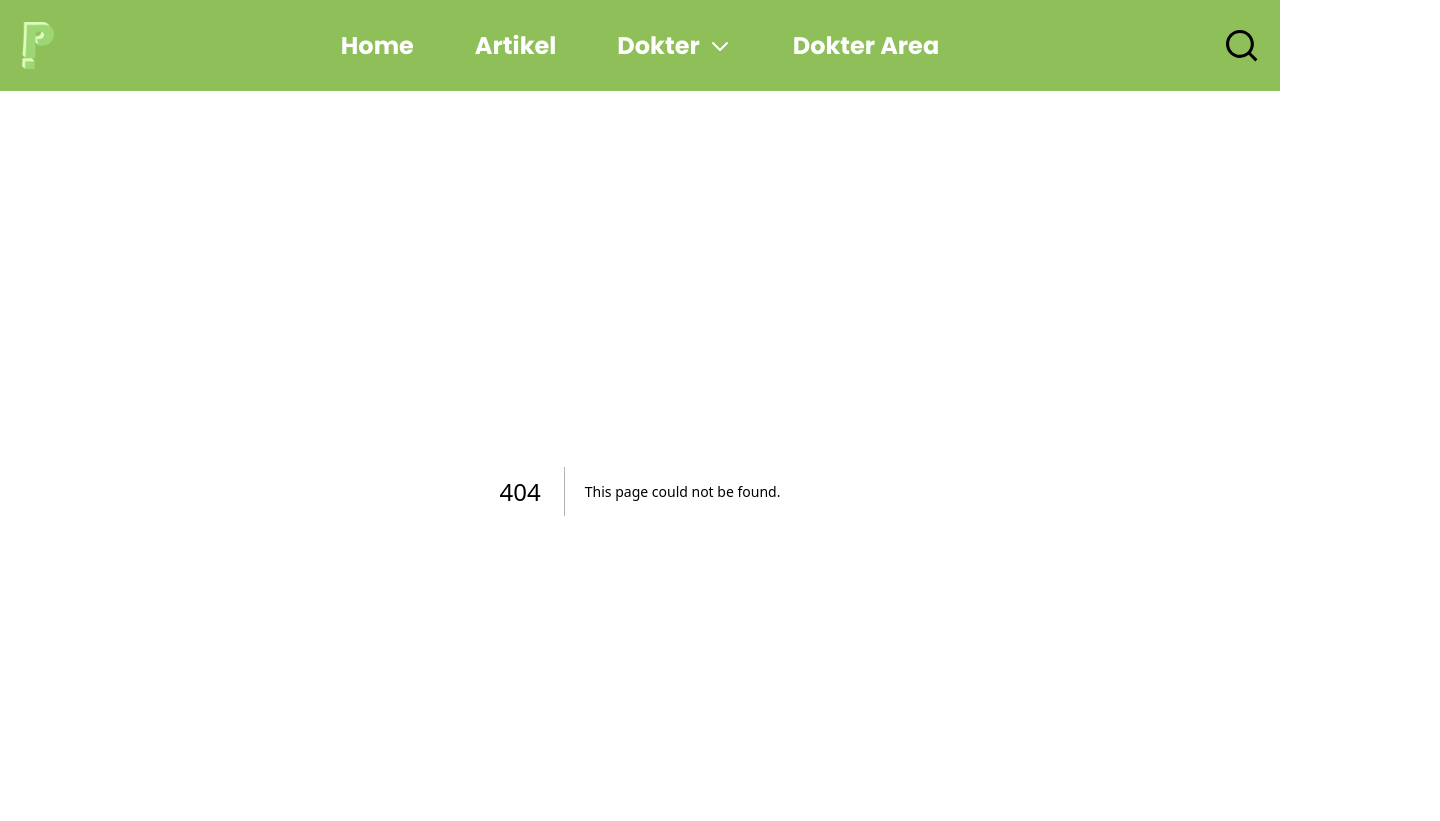
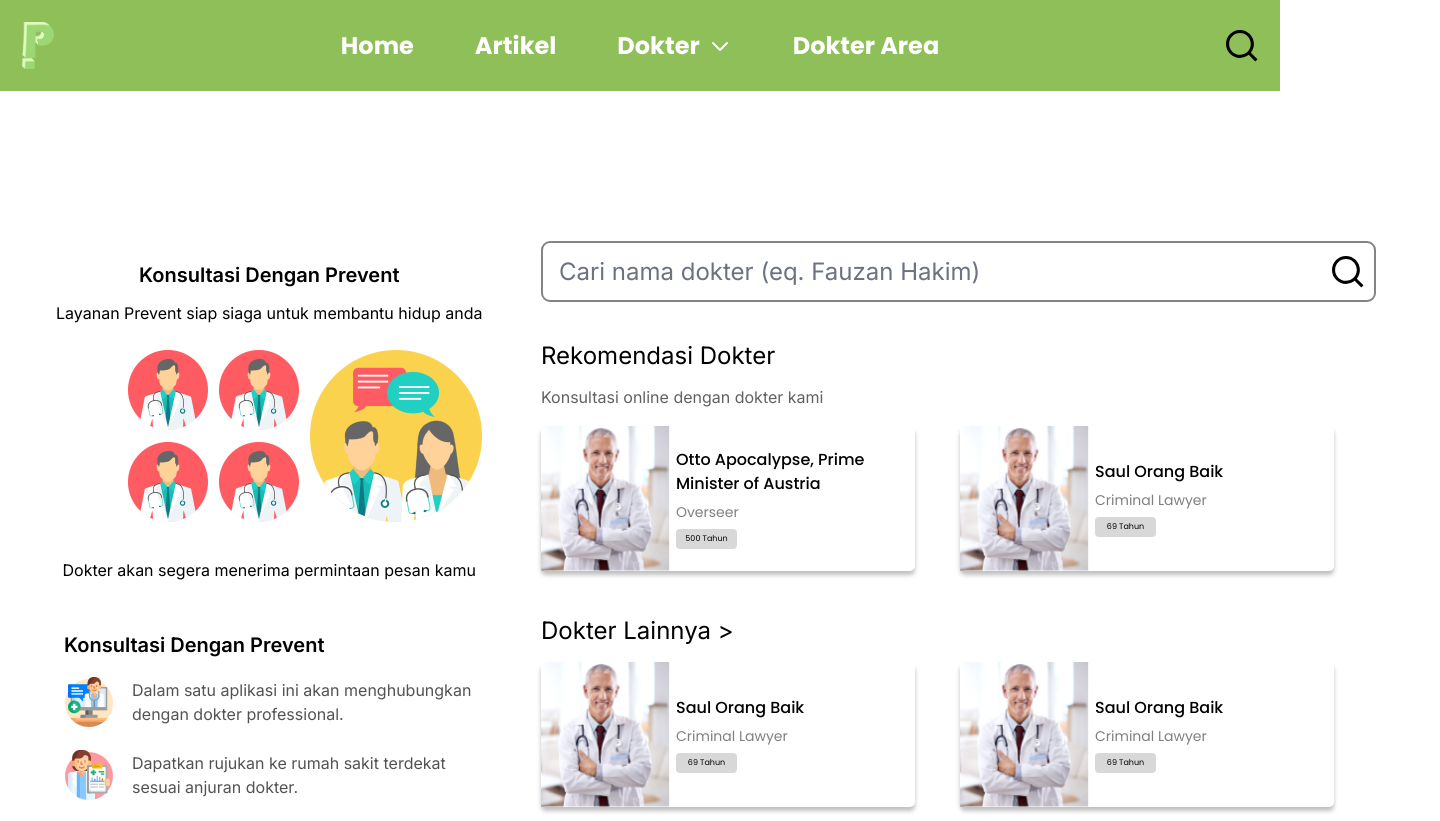
Before and after one commit to danargh/capstone-deploy-testing, a Next.js app: page /dokter in a window 1280 px wide. Before the commit this address had no page. Shown: the top 821 px of the page, 1440 px wide, since content can reach past the window. Built offline with nearby package versions, Linux system fonts and the light colour scheme.

Commit message:
feat: Added Doctor Pages

```diff
--- /dev/null
+++ b/app/dokter/alldoctor.jsx
@@ -0,0 +1,7 @@
+import React from 'react'
+
+export default function AllDoctor() {
+  return (
+    <div>AllDoctor</div>
+  )
+}
--- /dev/null
+++ b/app/dokter/loading.jsx
@@ -0,0 +1,7 @@
+import React from 'react'
+
+export default function Loading() {
+  return (
+    <div>Loading...</div>
+  )
+}
--- /dev/null
+++ b/app/dokter/page.jsx
@@ -0,0 +1,219 @@
+import DoctorCard from '@/components/ui/DoctorCard';
+import React from 'react';
+import { SearchIcon } from '@/public/assets/icons/icons';
+import Image from 'next/image';
+import TestIMG from 'public/assets/images/dokter.png';
+import Doctor1 from 'public/assets/images/doctor-1.png';
+import Doctor2 from 'public/assets/images/doctor-2.png';
+import Consultation from 'public/assets/images/consultation-1.png';
+import Diagnosis from 'public/assets/images/diagnosis-1.png';
+import Chat from 'public/assets/images/chat-1.png';
+
+export default function Dokter() {
+    const doctor_list = [{
+        image: TestIMG,
+        name: 'Saul Orang Baik',
+        title: 'Criminal Lawyer',
+        work_time: '69',
+        href: '/',
+    }]
+
+  return (
+    <>
+    <div className="bg-neutral-0 w-[1440px] h-[1495px] relative overflow-hidden">
+      <div className="flex flex-col gap-[31px] items-center justify-start absolute left-14 top-[172px]">
+        <div className="flex flex-col gap-[30px] items-end justify-start shrink-0 relative">
+          <div className="flex flex-col gap-3.5 items-center justify-start shrink-0 relative">
+            <div
+              className="font-inter font-semibold text-sm text-neutral-900 text-left relative"
+            >
+              Konsultasi Dengan Prevent
+            </div>
+
+            <div
+              className="font-inter font-normal text-xs text-neutral-900 text-left relative"
+            >
+              Layanan Prevent siap siaga untuk membantu hidup anda
+            </div>
+          </div>
+
+          <div className="shrink-0 w-[354px] h-[172px] static">
+            <Image
+              className="w-[172px] h-[172px] absolute left-[254px] top-[87px]"
+              src={Doctor2}
+              alt='doctorlg'
+              width={172}
+              height={172}
+            />
+
+            <Image
+              className="w-20 h-20 absolute left-[72px] top-[87px]"
+              src={Doctor1}
+              alt='doctor'
+              width={80}
+              height={80}
+            />
+
+            <Image
+              className="w-20 h-20 absolute left-[72px] top-[179px]"
+              src={Doctor1}
+              alt='doctor'
+              width={80}
+              height={80}
+            />
+
+            <Image
+              className="w-20 h-20 absolute left-[163px] top-[179px]"
+              src={Doctor1}
+              alt='doctor'
+              width={80}
+              height={80}
+            />
+
+            <Image
+              className="w-20 h-20 absolute left-[163px] top-[87px]"
+              src={Doctor1}
+              alt='doctor'
+              width={80}
+              height={80}
+            />
+          </div>
+        </div>
+
+        <div
+          className="font-inter font-[500px] text-xs text-neutral-900 text-left relative"
+        >
+          Dokter akan segera menerima permintaan pesan kamu
+        </div>
+      </div>
+
+      <div className="flex flex-row items-center justify-start absolute left-[541px] top-[150px]">
+        <div className="relative w-[835px]">
+            <input
+                type="text"
+                className="font-inter font-normal text-lg text-[rgba(0,0,0,0.55)] text-left bg-neutral-0 rounded-[9px] border-solid border-[#848484] border-2 w-full h-[61px] pl-4 pr-12"
+                placeholder="Cari nama dokter (eq. Fauzan Hakim)"
+            />
+            <div className="absolute inset-y-0 right-0 flex items-center pr-3">
+                <SearchIcon fill="black" />
+            </div>
+        </div>
+      </div>
+
+      <div className="flex flex-col gap-[45px] items-start justify-start absolute left-[541px] top-[250px]">
+        <div className="flex flex-col gap-[17px] items-start justify-start shrink-0 relative">
+          <div className="flex flex-col gap-[15px] items-start justify-start shrink-0 relative">
+            <div
+              className="font-inter font-[500px] text-lg text-neutral-900 text-left relative w-[254px]"
+            >
+              Rekomendasi Dokter
+            </div>
+
+            <div
+              className="font-inter font-normal text-xs text-[rgba(0,0,0,0.62)] text-left relative w-[301px]"
+            >
+              Konsultasi online dengan dokter kami
+            </div>
+          </div>
+
+            <div className="flex flex-row gap-[45px] items-center justify-start shrink-0 relative">
+            {doctor_list.map ((doctor_list) => (
+                <>
+                <DoctorCard image={TestIMG} name={'Otto Apocalypse, Prime Minister of Austria'} title={'Overseer'} work_time={'500'} href={'/'}/>
+                <DoctorCard image={doctor_list.image} name={doctor_list.name} title={doctor_list.title} work_time={doctor_list.work_time} href={doctor_list.href}/>
+                </>
+            ))}
+           </div>
+        </div>
+
+        <div className="flex flex-col gap-[17px] items-start justify-start shrink-0 relative">
+          <div
+            className="font-inter font-[500px] text-lg text-neutral-900 text-left relative w-[254px]"
+          >
+            Dokter Lainnya &gt;
+          </div>
+
+          <div className="flex flex-col gap-4 items-start justify-start shrink-0 relative">
+            {doctor_list.map ((doctor_list) => (
+            <>
+            <div className="flex flex-row gap-[45px] items-center justify-start shrink-0 relative">
+              <DoctorCard image={doctor_list.image} name={doctor_list.name} title={doctor_list.title} work_time={doctor_list.work_time} href={doctor_list.href}/>
+              <DoctorCard image={doctor_list.image} name={doctor_list.name} title={doctor_list.title} work_time={doctor_list.work_time} href={doctor_list.href}/>
+            </div>
+
+            <div className="flex flex-row gap-[45px] items-center justify-start shrink-0 relative">
+              <DoctorCard image={doctor_list.image} name={doctor_list.name} title={doctor_list.title} work_time={doctor_list.work_time} href={doctor_list.href}/>
+              <DoctorCard image={doctor_list.image} name={doctor_list.name} title={doctor_list.title} work_time={doctor_list.work_time} href={doctor_list.href}/>
+            </div>
+            </>
+            ))}
+          </div>
+        </div>
+      </div>
+
+      <div className="w-[419px] h-60 absolute left-16 top-[542px]">
+        <div
+          className="font-inter font-semibold text-sm text-neutral-900 text-left absolute left-0 top-0"
+        >
+          Konsultasi Dengan Prevent
+        </div>
+
+        <div className="flex flex-col gap-[23px] items-start justify-start absolute left-0 top-11">
+          <div className="flex flex-row gap-[18px] items-center justify-start shrink-0 relative">
+            <Image
+              className="shrink-0 w-[50px] h-[50px] relative"
+              src={Consultation}
+              alt='consultation'
+              width={50}
+              height={50}
+            />
+
+            <div
+              className="font-inter font-normal text-[rgba(0,0,0,0.68)] text-left relative w-[351px]"
+              style={{ font: "16px/157.02%"}}
+            >
+              Dalam satu aplikasi ini akan menghubungkan
+              <br />
+              dengan dokter professional.
+            </div>
+          </div>
+
+          <div className="flex flex-row gap-[18px] items-center justify-start shrink-0 relative">
+            <Image
+              className="shrink-0 w-[50px] h-[50px] relative"
+              src={Diagnosis}
+              alt='diagnosis'
+              width={50}
+              height={50}
+            />
+
+            <div
+              className="font-inter font-normal text-[rgba(0,0,0,0.68)] text-left relative w-[351px]"
+              style={{ font: "16px/157.02%" }}
+            >
+              Dapatkan rujukan ke rumah sakit terdekat sesuai anjuran dokter.
+            </div>
+          </div>
+
+          <div className="flex flex-row gap-2 items-start justify-start shrink-0 relative">
+            <Image
+              className="shrink-0 w-[50px] h-[50px] relative"
+              src={Chat}
+              alt='chat'
+              width={50}
+              height={50}
+            />
+
+            <div
+              className="font-inter font-normal text-[rgba(0,0,0,0.68)] text-left relative w-[351px]"
+              style={{ font: "16px/157.02%" }}
+            >
+              Dokter akan merespon sangat cepat dan siaga selama 24 jam.
+            </div>
+          </div>
+        </div>
+      </div>
+    </div>
+    </>
+  )
+}
```
